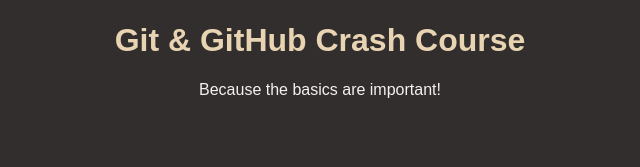
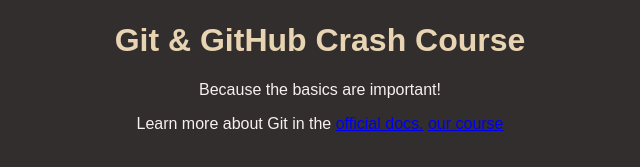
Before and after one commit to Pradeepkumarhcl/github-lecture, a plain HTML site: page 03 Extra Files/index.html in a window 1280 px wide. Shown: the part 147-314 px from the top of the page, without its empty margins (320-960 px from the left). Drawn offline with Linux system fonts and the light colour scheme.

Commit message:
added git

```diff
--- a/03 Extra Files/index.html
+++ b/03 Extra Files/index.html
@@ -11,5 +11,14 @@
     <img id="logo" src="logo.png" alt="A logo that contains the word 'Git'" />
     <h1>Git & GitHub Crash Course</h1>
     <p>Because the basics are important!</p>
-  </body>
+    <main>
+        <section>
+          <p>
+          Learn more about Git in the
+          <a href="https://git-scm.com/book/en/v2"> official docs.</a>
+          <a href="https://acad.link/git">our course</a>
+        </p>
+        </section>
+      </main>
+    </body>
 </html>
```
